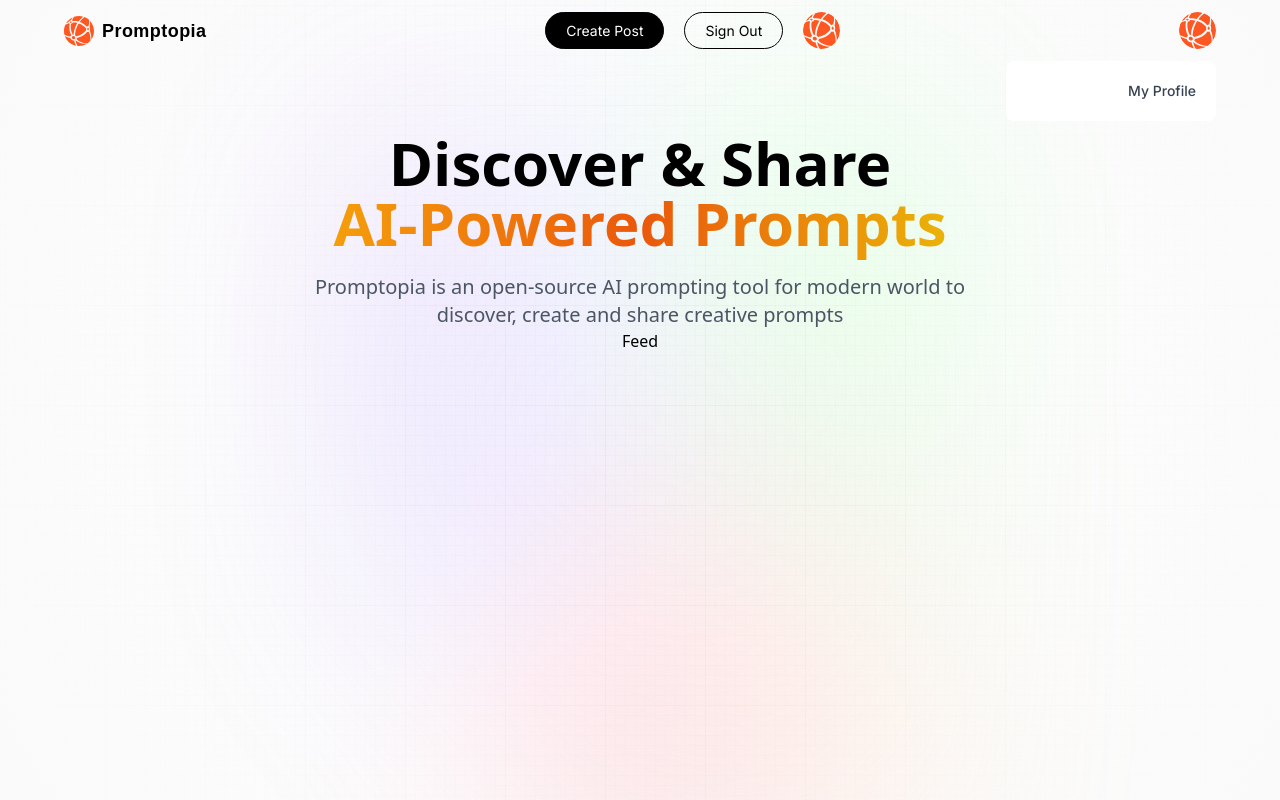
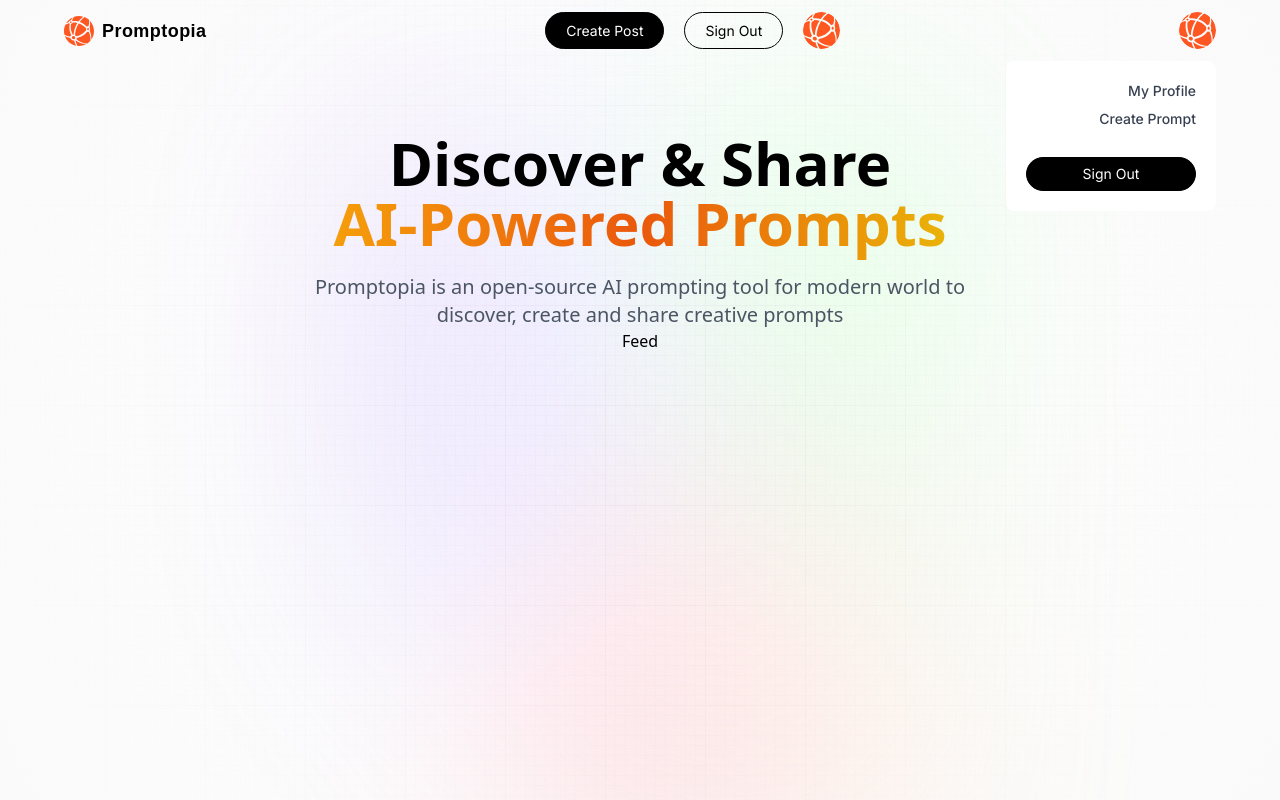
Before and after one commit to AndrewK09/promptopia, a Next.js app: page / in a window 1280 px wide. Both pictures are taken after a click on the picture 1197 px from the left and 30 px from the top of the page. Built offline with nearby package versions, Linux system fonts and the light colour scheme; no server answers.

Commit message:
Add create prompt link in dropdown and signout button

```diff
--- a/components/navbar/MobileNav.jsx
+++ b/components/navbar/MobileNav.jsx
@@ -4,8 +4,6 @@ import Link from 'next/link';
 import Image from 'next/image';
 
 import ProvidersList from './ProvidersList';
-
-// 1:14
 
 const MobileNav = ({ isUserLoggedIn, providers }) => {
   const [isToggleDropdown, setToggleDropdown] = useState(false);
@@ -32,6 +30,25 @@ const MobileNav = ({ isUserLoggedIn, providers }) => {
               >
                 My Profile
               </Link>
+
+              <Link
+                href='/create-prompt'
+                className='dropdown_link'
+                onClick={() => setToggleDropdown(false)}
+              >
+                Create Prompt
+              </Link>
+
+              <button
+                type='button'
+                className='mt-5 w-full black_btn'
+                onClick={() => {
+                  setToggleDropdown(false);
+                  signOut();
+                }}
+              >
+                Sign Out{' '}
+              </button>
             </div>
           )}
         </div>
```
